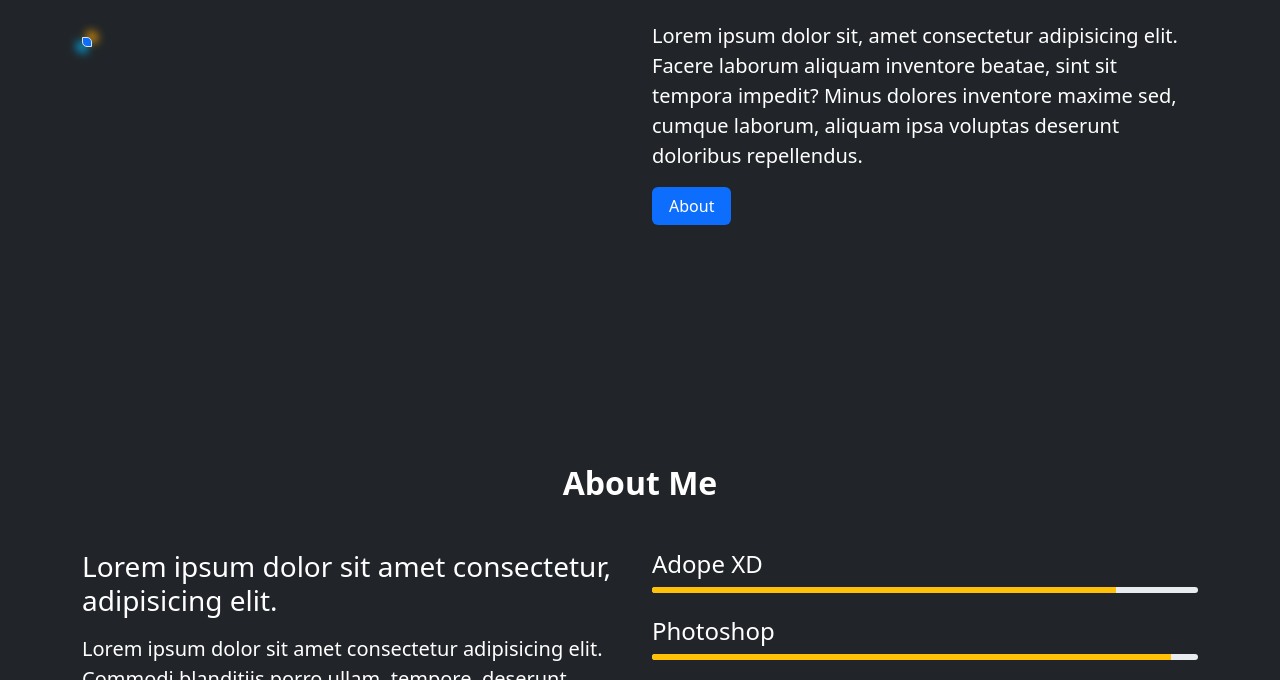
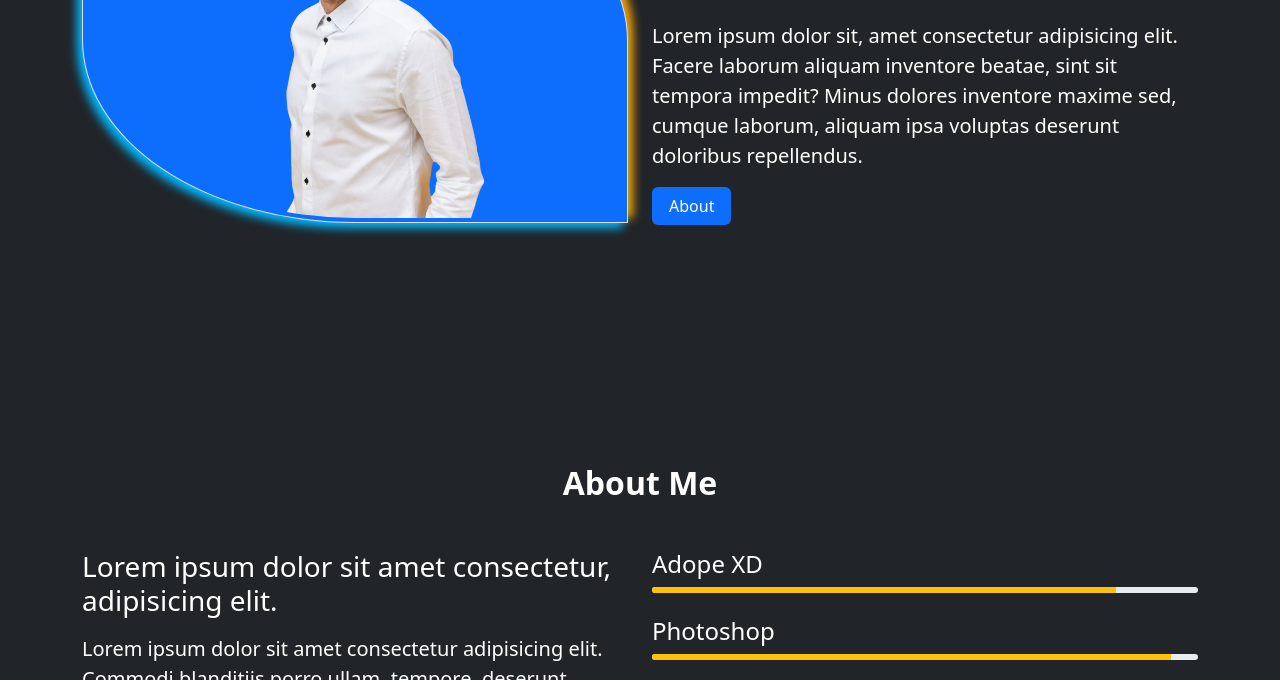
Before and after one commit to Youssab625/Portpro, a plain HTML site: page index.html in a window 1280 px wide. Shown: the part 420-1100 px from the top of the page. Drawn offline with nearby package versions, Linux system fonts and the light colour scheme.

Commit message:
Update index.html

```diff
--- a/index.html
+++ b/index.html
@@ -35,7 +35,7 @@
         <div class="container">
           <div class="row min-vh-100 align-items-center align-content-center">
             <div class="col-md-6">
-              <img src="Images/wepik-export-20230530195444Eu1V.png" class="bg-primary img-thumbnail mw-100" style="border-radius: 0 50%; box-shadow: -5px 5px 10px rgb(0, 183, 255), 5px -5px 10px orange ;" alt="">
+              <img src="wepik-export-20230530195444Eu1V.png" class="bg-primary img-thumbnail mw-100" style="border-radius: 0 50%; box-shadow: -5px 5px 10px rgb(0, 183, 255), 5px -5px 10px orange ;" alt="">
             </div>
             <div class="col-md-6 mt-md-0 mt-5">
               <p class="lead fs-4 text-white">Hello, I am</p>
```
